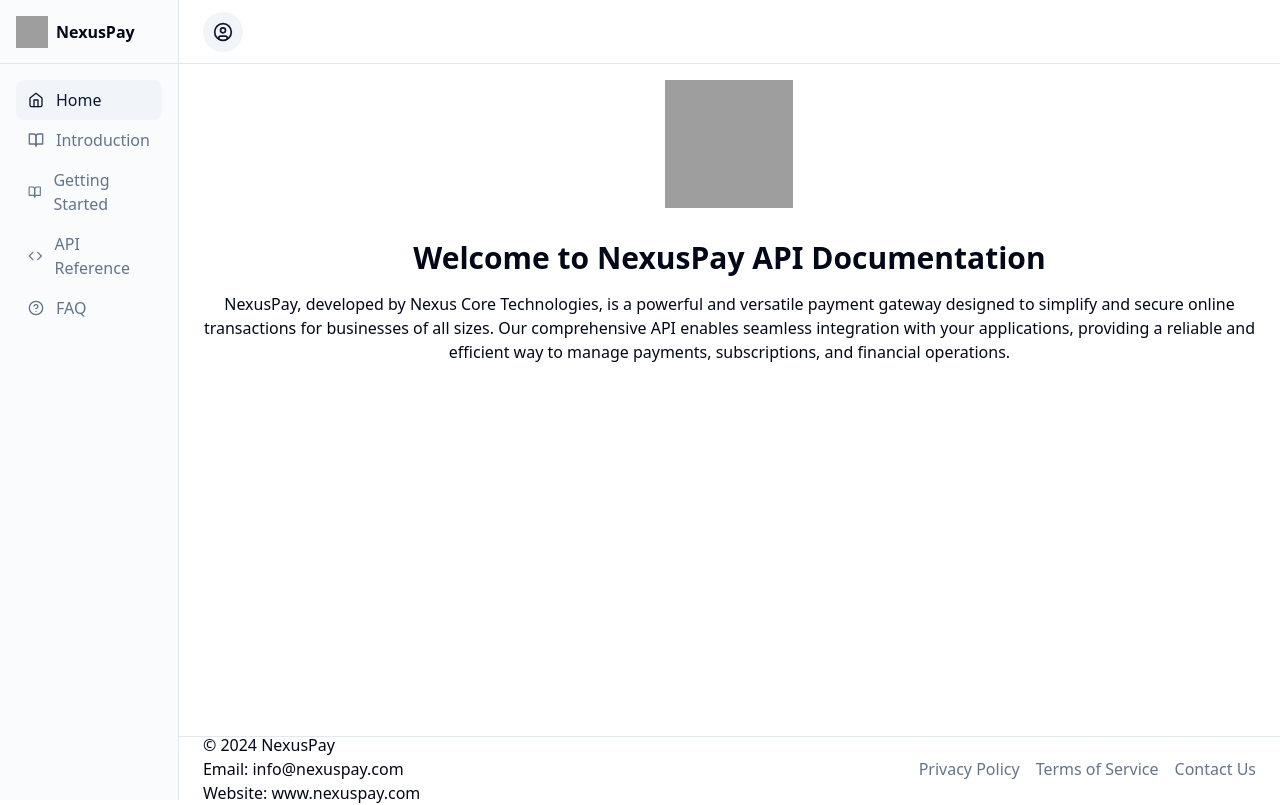
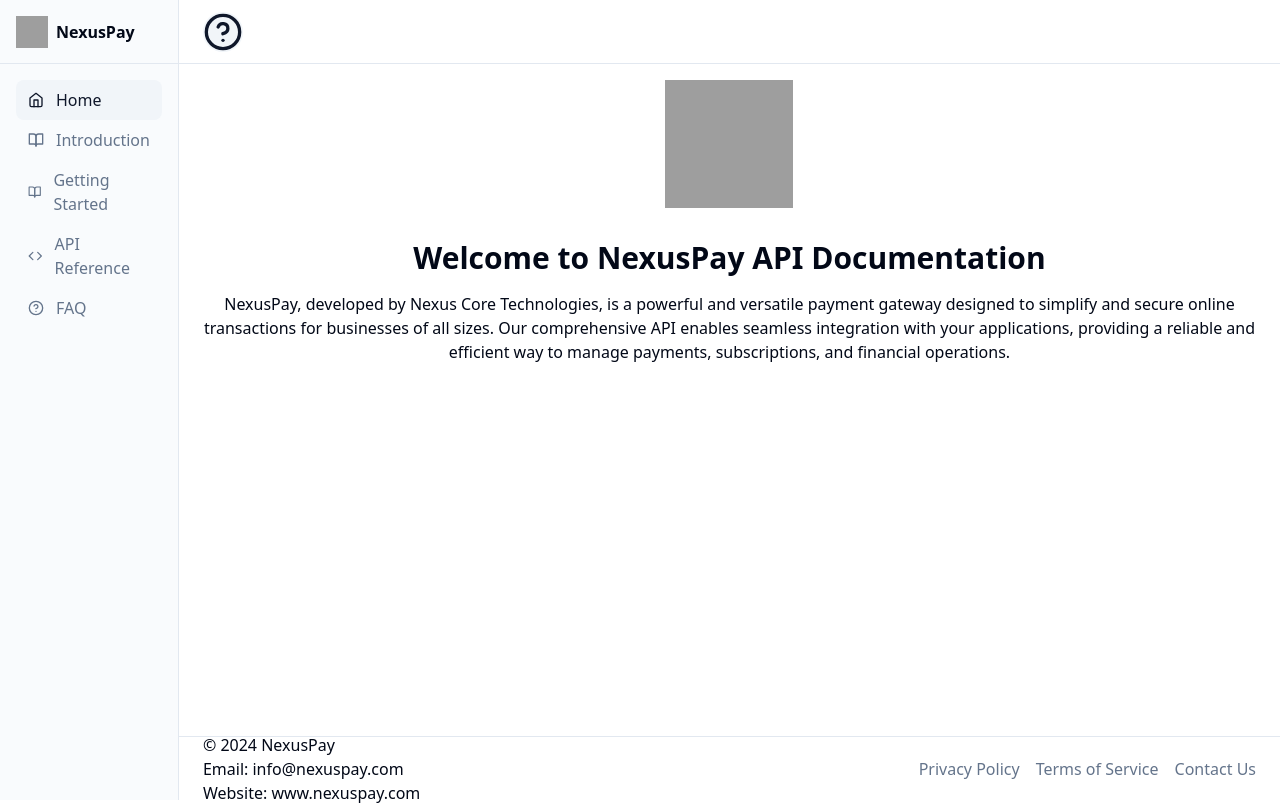
Before and after one commit to GPT-Engineer-App/nexuspay-api-documentation, a React (Vite) app: page / in a window 1280 px wide. Built offline with nearby package versions, Linux system fonts and the light colour scheme; grey boxes are pictures that could not be loaded.

Commit message:
Replaced profile icon with help icon and added pop-up for Nexuspay Support agent.

```diff
--- a/src/layouts/navbar.jsx
+++ b/src/layouts/navbar.jsx
@@ -9,7 +9,7 @@ import {
   DropdownMenuTrigger,
 } from "@/components/ui/dropdown-menu";
 import { cn } from "@/lib/utils";
-import { CircleUser, Menu } from "lucide-react";
+import { HelpCircle, Menu } from "lucide-react";
 import { NavLink, Outlet } from "react-router-dom";
 import { navItems } from "../App";
 
@@ -81,22 +81,10 @@ const Sidebar = () => (
 );
 
 const UserMenu = () => (
-  <DropdownMenu>
-    <DropdownMenuTrigger asChild>
-      <Button variant="secondary" size="icon" className="rounded-full">
-        <CircleUser className="h-5 w-5" />
-        <span className="sr-only">Toggle user menu</span>
-      </Button>
-    </DropdownMenuTrigger>
-    <DropdownMenuContent align="end">
-      <DropdownMenuLabel>My Account</DropdownMenuLabel>
-      <DropdownMenuSeparator />
-      <DropdownMenuItem>Settings</DropdownMenuItem>
-      <DropdownMenuItem>Support</DropdownMenuItem>
-      <DropdownMenuSeparator />
-      <DropdownMenuItem>Logout</DropdownMenuItem>
-    </DropdownMenuContent>
-  </DropdownMenu>
+  <Button variant="secondary" size="icon" className="rounded-full" onClick={() => alert('Nexuspay Support agent pop-up')}>
+    <HelpCircle className="h-full w-full" />
+    <span className="sr-only">Toggle help menu</span>
+  </Button>
 );
 
 const NavItem = ({ to, children }) => (
```
